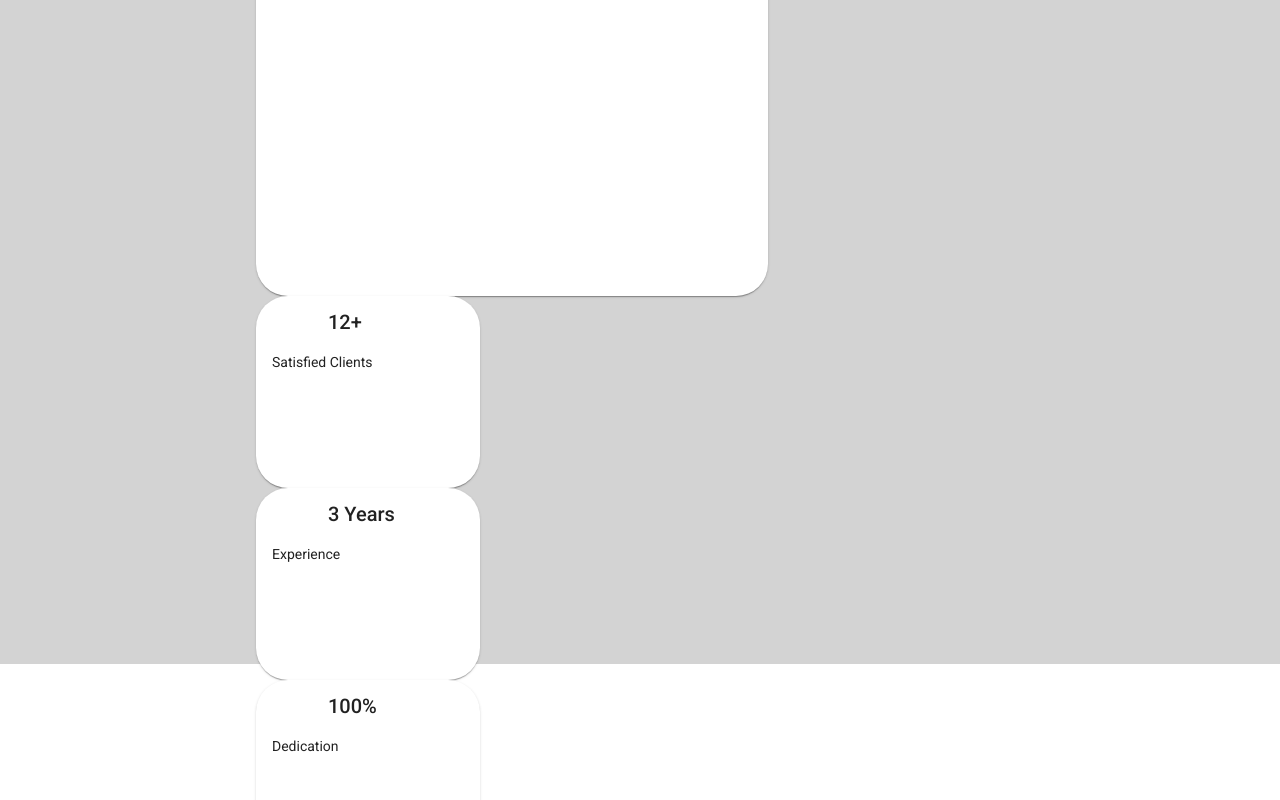
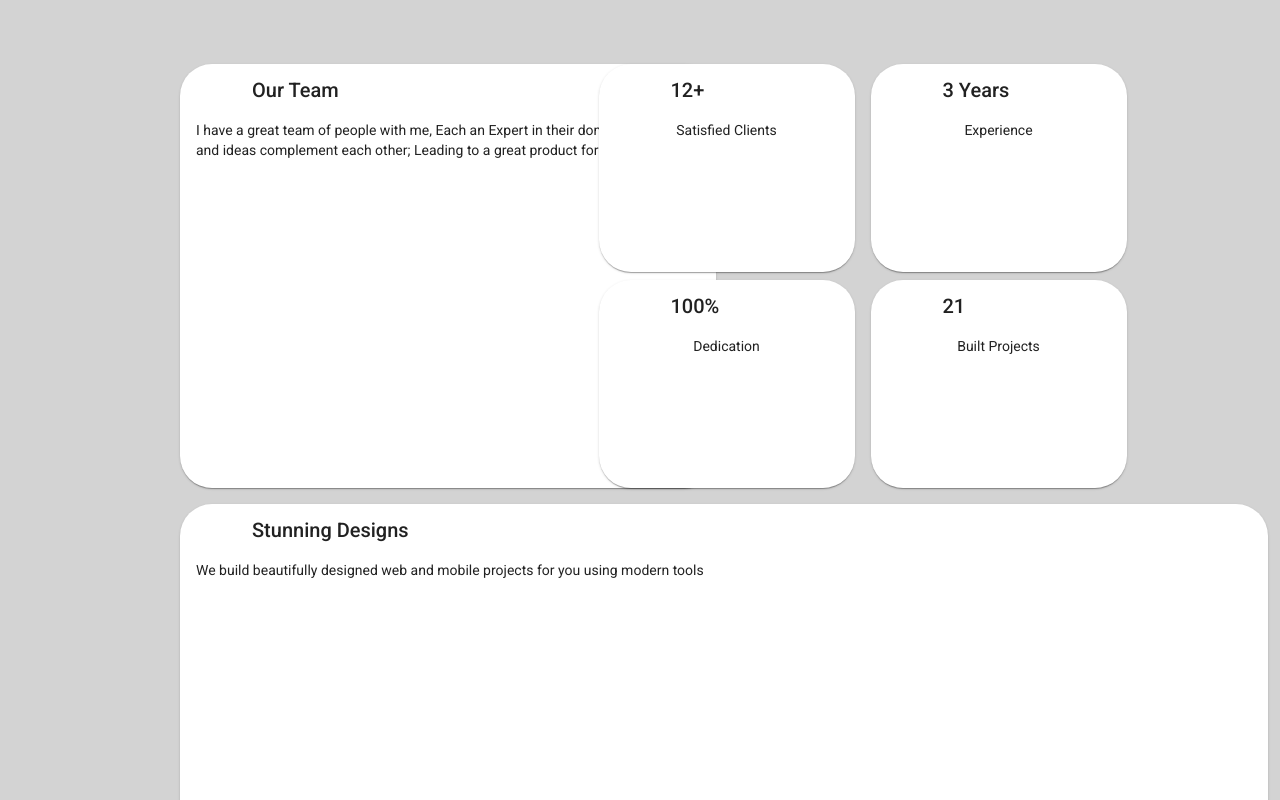
Before and after one commit to saad189/portfolio-fahad, an Angular app: page / in a window 1280 px wide. Shown: the part 1800-2600 px from the top of the page. Built offline with nearby package versions, Linux system fonts and the light colour scheme.

Commit message:
Oh well, Benefits Structure set up with bootstrap

```diff
--- a/angular.json
+++ b/angular.json
@@ -29,9 +29,12 @@
             ],
             "styles": [
               "./node_modules/@angular/material/prebuilt-themes/deeppurple-amber.css",
-              "src/styles.scss"
+              "src/styles.scss",
+              "./node_modules/bootstrap/dist/css/bootstrap.css"
             ],
-            "scripts": []
+            "scripts": [
+              "./node_modules/bootstrap/dist/js/bootstrap.js"
+            ]
           },
           "configurations": {
             "production": {
@@ -93,9 +96,12 @@
             ],
             "styles": [
               "./node_modules/@angular/material/prebuilt-themes/deeppurple-amber.css",
+              "./node_modules/bootstrap/dist/css/bootstrap.css",
               "src/styles.scss"
             ],
-            "scripts": []
+            "scripts": [
+              "./node_modules/bootstrap/dist/js/bootstrap.js"
+            ]
           }
         },
         "lint": {
--- a/package.json
+++ b/package.json
@@ -21,6 +21,7 @@
     "@angular/platform-browser": "~11.2.14",
     "@angular/platform-browser-dynamic": "~11.2.14",
     "@angular/router": "~11.2.14",
+    "bootstrap": "^5.1.3",
     "rxjs": "~6.6.7",
     "tslib": "^2.0.0",
     "zone.js": "~0.10.2"
--- a/src/Components/certifications-info/certifications-info.component.html
+++ b/src/Components/certifications-info/certifications-info.component.html
@@ -1 +1 @@
-<div class="container"></div>
+<div class="container-custom">Yello</div>
--- a/src/Components/certifications-info/certifications-info.component.scss
+++ b/src/Components/certifications-info/certifications-info.component.scss
@@ -1,3 +1,3 @@
-.container{
-    background: white;
+.container-custom {
+  background: white;
 }
--- a/src/Components/process/process.component.html
+++ b/src/Components/process/process.component.html
@@ -1,4 +1,4 @@
-<div class="container">
+<div class="container-custom">
   <div class="row">
     <span>Process</span>
   </div>
--- a/src/Components/process/process.component.scss
+++ b/src/Components/process/process.component.scss
@@ -1,4 +1,4 @@
-.container {
+.container-custom {
   padding-top: 2rem;
   height: fit-content;
 
--- a/src/Components/profile/profile.component.html
+++ b/src/Components/profile/profile.component.html
@@ -1,4 +1,4 @@
-<div class="container">
+<div class="container-custom">
   <ng-container>
     <div class="row image-container">
       <img [src]="profileImage" alt="Main Image" />
--- a/src/Components/profile/profile.component.scss
+++ b/src/Components/profile/profile.component.scss
@@ -1,4 +1,4 @@
-.container {
+.container-custom {
   background: black;
   .image-container {
     text-align: center;
--- a/src/Components/statistics/statistics.component.html
+++ b/src/Components/statistics/statistics.component.html
@@ -1,4 +1,4 @@
-<div class="container">
+<div class="container-custom pt-custom">
   <div class="row">
     <span class="title">Benfits</span>
   </div>
@@ -11,9 +11,24 @@
   </div>
   <div class="row">
     <div class="cards-container">
-      <ng-container *ngFor="let card of benefitsCards; let index = i">
-        <app-image-cards [card]="card"></app-image-cards>
-      </ng-container>
+      <div class="row">
+        <div class="col-lg-5">
+          <app-image-cards [card]="benefitsCards[0]"></app-image-cards>
+        </div>
+        <div class="col-lg-5">
+          <div class="grid-container">
+            <ng-container *ngFor="let card of smallCards; let i = index">
+              <div class="{{ i > 1 ? 'pt-2' : '' }} grid-item pr-2">
+                <app-image-cards [card]="card"></app-image-cards>
+              </div>
+            </ng-container>
+          </div>
+        </div>
+      </div>
+
+      <div class="row pt-3 pb-custom">
+        <app-image-cards [card]="benefitsCards[1]"></app-image-cards>
+      </div>
     </div>
   </div>
 </div>
--- a/src/Components/statistics/statistics.component.scss
+++ b/src/Components/statistics/statistics.component.scss
@@ -1,6 +1,6 @@
-.container {
+.container-custom {
   background: lightgray;
-  padding-left: 20vw;
+  height: fit-content;
   .text-area {
     display: flex;
     justify-content: center;
@@ -8,12 +8,14 @@
     margin-bottom: 5rem;
   }
   span {
+    padding-left: 20vw;
     text-transform: uppercase;
     width: 70vw;
     display: inline-block;
     line-height: 5rem;
   }
   .title {
+    padding-left: 21vw;
     font-size: xx-large;
   }
   .display-4 {
@@ -25,3 +27,17 @@
     word-spacing: 0.7rem;
   }
 }
+
+.cards-container {
+  padding-left: 15vw;
+}
+
+.grid-container {
+  display: grid;
+  grid-template-columns: auto auto;
+  justify-content: center;
+
+  .grid-item {
+    text-align: center;
+  }
+}
--- a/src/Components/statistics/statistics.component.ts
+++ b/src/Components/statistics/statistics.component.ts
@@ -7,43 +7,51 @@ import { CardInfo } from '../Shared/card-model';
   styleUrls: ['./statistics.component.scss']
 })
 export class StatisticsComponent implements OnInit {
+  width_small = "16rem";
+  height_small = "13rem";
+
+
+  smallCards: CardInfo[] = [
+    {
+      title: '12+',
+      content: 'Satisfied Clients',
+      width: this.width_small,
+      height: this.height_small
+    },
+    {
+      title: '3 Years',
+      content: 'Experience',
+      width: this.width_small,
+      height: this.height_small
+    },
+    {
+      title: '100%',
+      content: 'Dedication',
+      width: this.width_small,
+      height: this.height_small
+    },
+    {
+      title: '21',
+      content: 'Built Projects',
+      width: this.width_small,
+      height: this.height_small
+    }
+  ];
+
   benefitsCards: CardInfo[] = [
     {
       title: "Our Team",
       content: `I have a great team of people with me, Each an Expert in their domain.
     Our Vision and ideas complement each other; Leading to a great product for our clients`,
-      width: "30rem",
-      height: "25rem"
+      width: "33.5rem",
+      height: "26.5rem"
     },
-    {
-      title: '12+',
-      content: 'Satisfied Clients',
-      width: '12rem',
-      height: '10rem'
-    },
-    {
-      title: '3 Years',
-      content: 'Experience',
-      width: '12rem',
-      height: '10rem'
-    },
-    {
-      title: '100%',
-      content: 'Dedication',
-      width: '12rem',
-      height: '10rem'
-    },
-    {
-      title: '21',
-      content: 'Built Projects',
-      width: '12rem',
-      height: '10rem'
-    },
+
     {
       title: 'Stunning Designs',
       content: 'We build beautifully designed web and mobile projects for you using modern tools',
-      width: '54rem',
-      height: '25rem'
+      width: '68rem',
+      height: '24rem'
     }
   ]
   constructor() { }
--- a/src/styles.scss
+++ b/src/styles.scss
@@ -8,7 +8,7 @@ body {
   margin: 0;
   font-family: Montserrat;
 }
-.container {
+.container-custom {
   width: 100vw;
   height: 150vh;
 }
@@ -60,6 +60,37 @@ body {
   padding-bottom: 2.5rem !important;
 }
 
+.pr-1 {
+  padding-right: 0.5rem !important;
+}
+
+.pr-2 {
+  padding-right: 1rem !important;
+}
+
+.pr-3 {
+  padding-right: 2.5rem !important;
+}
+
+.pl-1 {
+  padding-left: 0.5rem !important;
+}
+
+.pl-2 {
+  padding-left: 1rem !important;
+}
+
+.pl-3 {
+  padding-left: 2.5rem !important;
+}
+
 .mat-card {
   border-radius: 2rem !important;
 }
+
+.pb-custom {
+  padding-bottom: 15vh;
+}
+.pt-custom {
+  padding-top: 15vh;
+}
```
Also changed, not shown: 1 other file (tests, documents, lock files or other folders).
